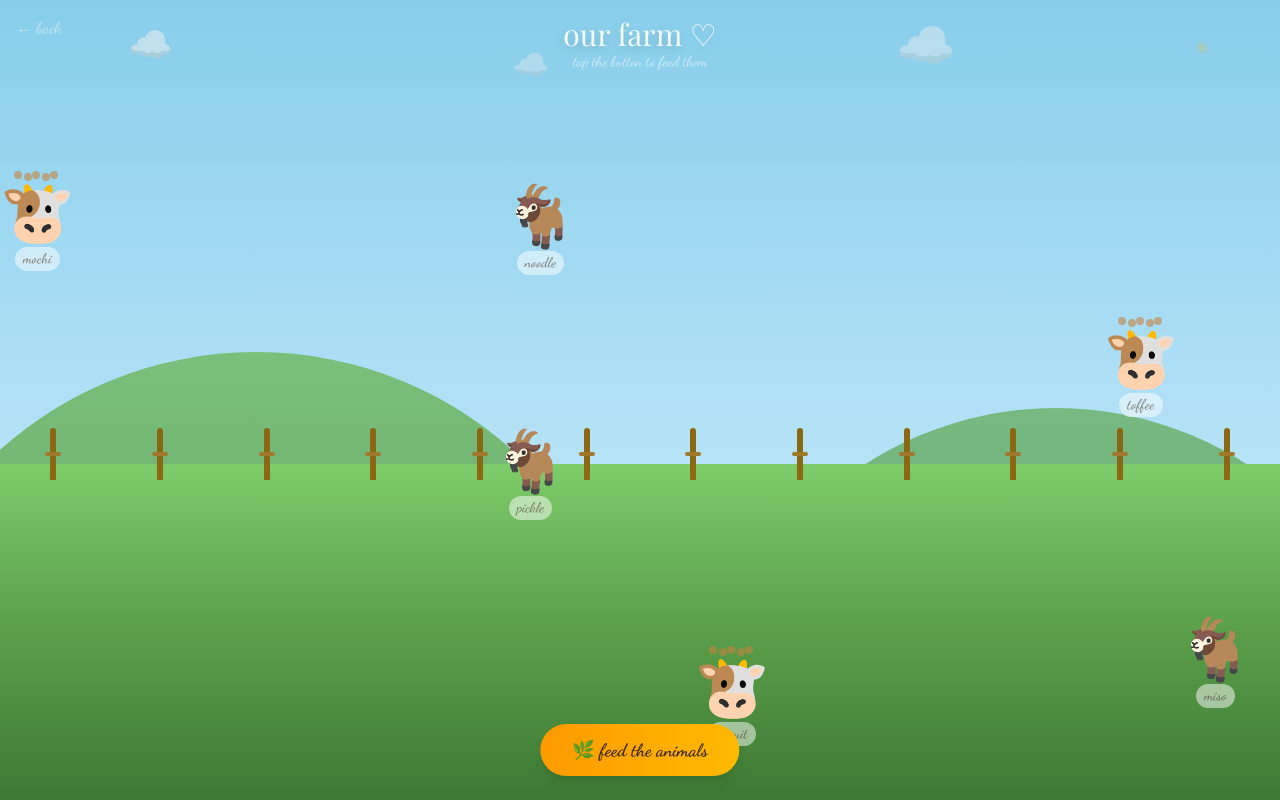
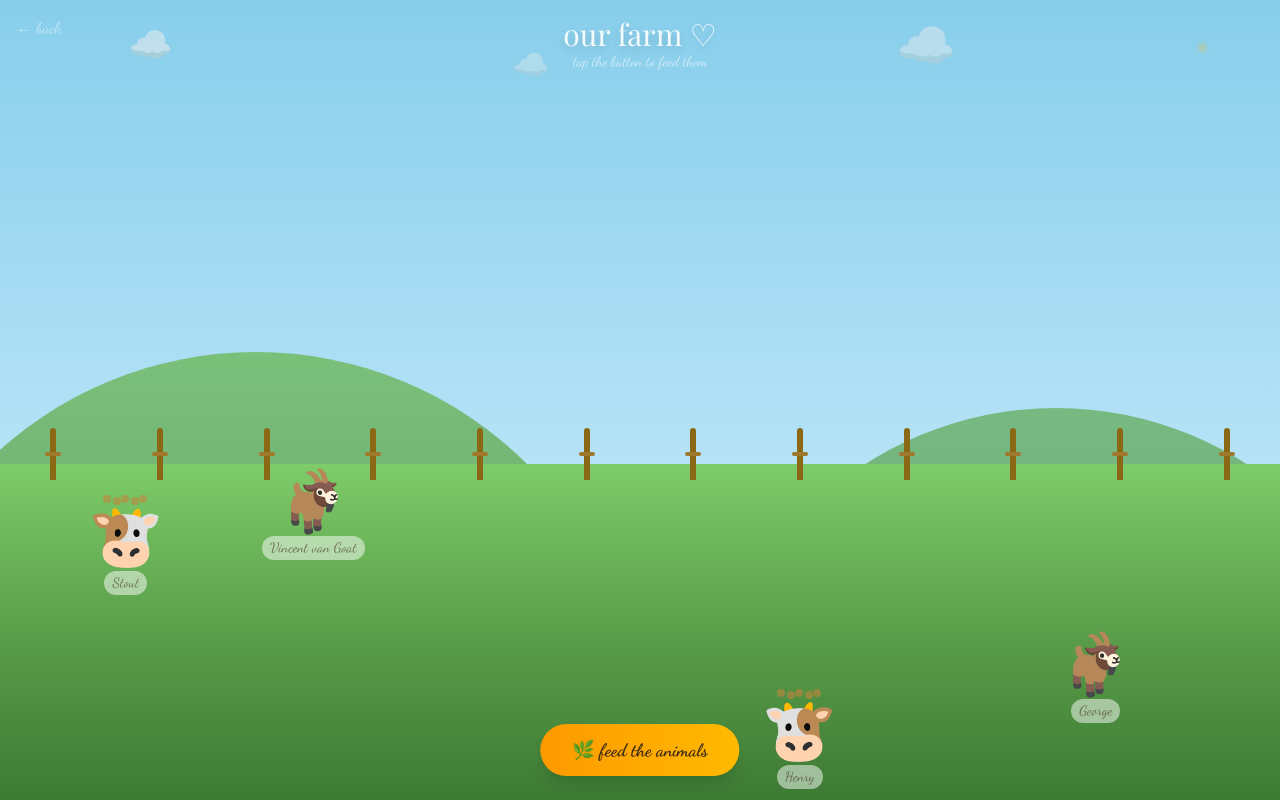
Before and after one commit to ashvirbheem19-cpu/Test2, a Next.js app: page /farm in a window 1280 px wide. Built offline with nearby package versions, Linux system fonts and the light colour scheme; a web font is replaced by a local one.

Commit message:
feat: rename farm animals, continuous wandering on grass, gather to eat on feed

```diff
--- a/src/app/farm/page.tsx
+++ b/src/app/farm/page.tsx
@@ -15,39 +15,28 @@ interface Animal {
 
 function initAnimals(): Animal[] {
   return [
-    { id: 1, type: "cow", name: "mochi", emoji: "🐮", x: 10, y: 20, facing: 1 },
-    { id: 2, type: "cow", name: "toffee", emoji: "🐮", x: 85, y: 15, facing: -1 },
-    { id: 3, type: "cow", name: "biscuit", emoji: "🐮", x: 50, y: 70, facing: 1 },
-    { id: 4, type: "goat", name: "pickle", emoji: "🐐", x: 25, y: 50, facing: -1 },
-    { id: 5, type: "goat", name: "noodle", emoji: "🐐", x: 70, y: 40, facing: 1 },
-    { id: 6, type: "goat", name: "miso", emoji: "🐐", x: 90, y: 80, facing: -1 },
+    { id: 1, type: "cow", name: "Stout", emoji: "🐮", x: 15, y: 50, facing: 1 },
+    { id: 2, type: "cow", name: "Henry", emoji: "🐮", x: 75, y: 60, facing: -1 },
+    { id: 3, type: "goat", name: "Vincent van Goat", emoji: "🐐", x: 40, y: 45, facing: 1 },
+    { id: 4, type: "goat", name: "George", emoji: "🐐", x: 60, y: 70, facing: -1 },
   ]
 }
 
 const FOOD_EMOJIS = ["🌿", "🍎", "🥕", "🌾"]
 
-const FEED_MESSAGES: Record<string, string[]> = {
-  cow: [
-    "moo! this is delicious! 🐮",
-    "mochi loves the fresh grass!",
-    "toffee wags her tail happily!",
-    "biscuit gives you a gentle nuzzle!",
-    "yummy! more please! 🥕",
-    "the cows are so happy! 🐮",
-  ],
-  goat: [
-    "baa! thank you! 🐐",
-    "pickle does a little hop!",
-    "noodle nibbles happily!",
-    "miso bleats with joy!",
-    "this is the best snack ever!",
-    "the goats are dancing! 🎉",
-  ],
-}
+const FEED_MESSAGES: string[] = [
+  "moo! this is delicious! 🐮",
+  "baa! thank you! 🐐",
+  "so yummy! more please! 🥕",
+  "the animals are so happy! ♡",
+  "this is the best snack ever!",
+  "they love the fresh grass! 🌿",
+  "everyone is gathering to eat!",
+  "what a lovely farm feast!",
+]
 
-function randomMessage(type: "cow" | "goat"): string {
-  const msgs = FEED_MESSAGES[type]
-  return msgs[Math.floor(Math.random() * msgs.length)]
+function randomMessage(): string {
+  return FEED_MESSAGES[Math.floor(Math.random() * FEED_MESSAGES.length)]
 }
 
 export default function FarmPage() {
@@ -57,19 +46,19 @@ export default function FarmPage() {
   const [messages, setMessages] = useState<{ id: number; text: string; x: number; y: number }[]>([])
   const [hearts, setHearts] = useState<{ id: number; x: number; y: number }[]>([])
 
-  // Animals wander
+  // Animals wander continuously across the grass
   useEffect(() => {
     if (feeding) return
     const id = setInterval(() => {
       setAnimals((prev) =>
         prev.map((a) => ({
           ...a,
-          x: Math.max(0, Math.min(100, a.x + (Math.random() - 0.5) * 24)),
-          y: Math.max(0, Math.min(100, a.y + (Math.random() - 0.5) * 18)),
-          facing: (Math.random() > 0.1 ? 1 : -1) as 1 | -1,
+          x: Math.max(2, Math.min(98, a.x + (Math.random() - 0.5) * 20)),
+          y: Math.max(38, Math.min(92, a.y + (Math.random() - 0.5) * 14)),
+          facing: a.x + (Math.random() - 0.5) * 20 > a.x ? 1 : -1,
         }))
       )
-    }, 1200)
+    }, 700)
     return () => clearInterval(id)
   }, [feeding])
 
@@ -87,42 +76,41 @@ export default function FarmPage() {
     if (feeding) return
     setFeeding(true)
 
-    // Scatter food particles
+    // Scatter food particles in a central area
     const randomIn = (n: number) => Math.random() * n
     const particles = Array.from({ length: 8 }, (_, i) => ({
       id: i,
-      x: randomIn(80),
-      y: randomIn(80),
+      x: 35 + randomIn(30),
+      y: 45 + randomIn(25),
       emoji: FOOD_EMOJIS[Math.floor(Math.random() * FOOD_EMOJIS.length)],
     }))
     setFoodParticles(particles)
 
-    // Animals react after a moment
+    // Animals gather together to eat after a moment
     setTimeout(() => {
       setAnimals((prev) =>
-        prev.map((a) => ({
+        prev.map((a, i) => ({
           ...a,
-          x: randomIn(85),
-          y: randomIn(85),
-          facing: (Math.random() > 0.5 ? 1 : -1) as 1 | -1,
+          x: 38 + i * 8 + randomIn(4),
+          y: 50 + randomIn(12),
+          facing: 1,
         }))
       )
 
-      // Show random messages for a couple animals
-      const animalTypes = ["cow", "goat"] as const
+      // Show messages about the feast
       const msgs = Array.from({ length: 2 }, (_, i) => ({
         id: i,
-        text: randomMessage(animalTypes[i % 2]),
-        x: 20 + randomIn(60),
-        y: 20 + randomIn(60),
+        text: randomMessage(),
+        x: 30 + randomIn(40),
+        y: 35 + randomIn(20),
       }))
       setMessages(msgs)
 
       // Hearts everywhere
       const hts = Array.from({ length: 6 }, (_, i) => ({
         id: i,
-        x: randomIn(90),
-        y: randomIn(90),
+        x: 30 + randomIn(40),
+        y: 35 + randomIn(30),
       }))
       setHearts(hts)
 
@@ -179,8 +167,8 @@ export default function FarmPage() {
         </div>
       </div>
 
-      {/* Pasture area - full screen for wandering */}
-      <div className="absolute inset-0">
+      {/* Pasture area - over the grass/hills */}
+      <div className="absolute bottom-0 left-0 right-0 h-[70%]">
         {/* Animals */}
         <div className="relative w-full h-full">
           {animals.map((animal) => (
@@ -188,7 +176,7 @@ export default function FarmPage() {
               key={animal.id}
               className="absolute flex flex-col items-center gap-1"
               animate={{ left: `${animal.x}%`, top: `${animal.y}%` }}
-              transition={{ type: "spring", stiffness: 35, damping: 8, mass: 0.8 }}
+              transition={{ duration: 0.8, ease: "easeInOut" }}
             >
               {/* Highland cow mane for cows */}
               {animal.type === "cow" && (
```
